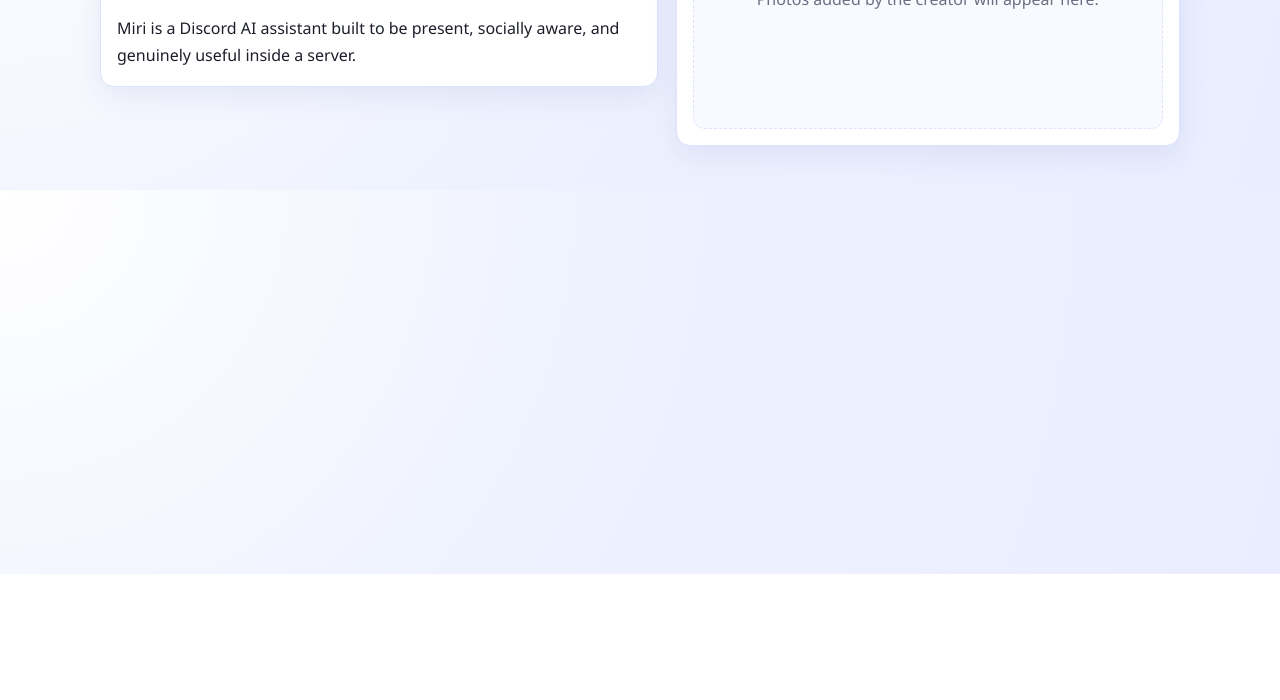
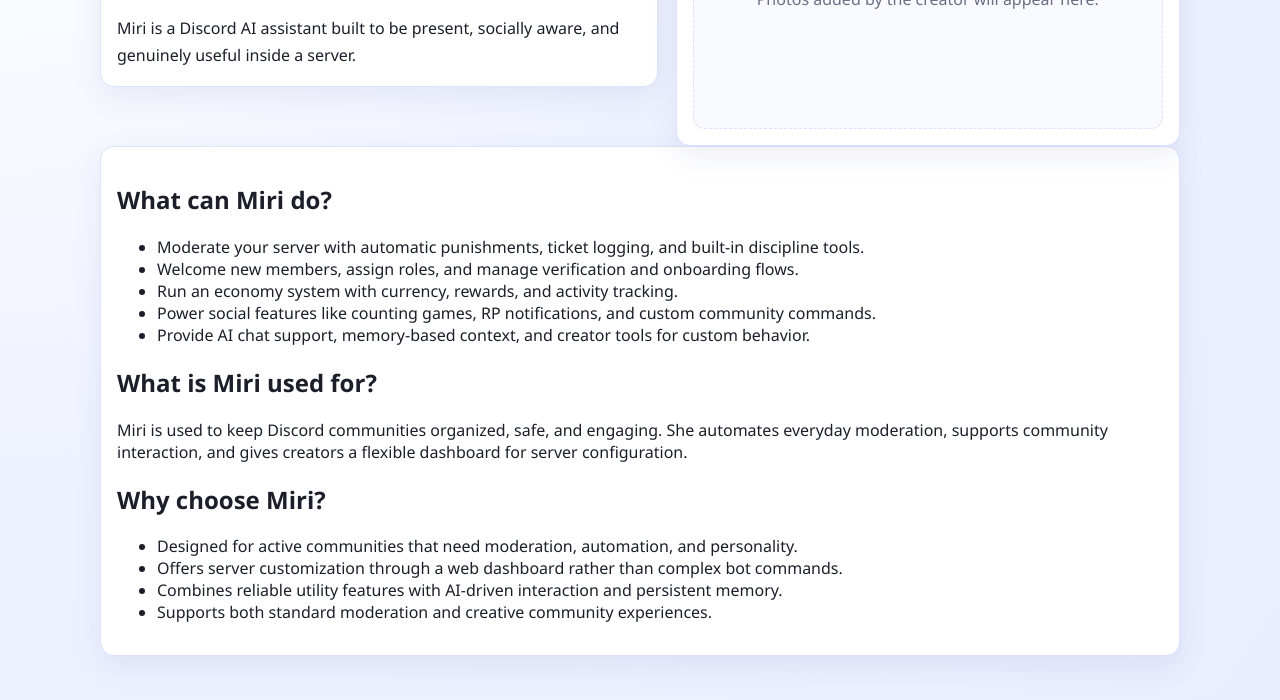
Before and after one commit to TLG-Tako/Miri-Web-Hosting, a website: page index.html in a window 1280 px wide. Shown: the part 226-926 px from the top of the page. Before the commit the page ends 800 px from the top, so only its background shows below. Drawn offline with Linux system fonts and the light colour scheme; no server answers.

Commit message:
feat: Add detailed descriptions of Miri's capabilities and use cases

```diff
--- a/index.html
+++ b/index.html
@@ -95,6 +95,28 @@
         <div id="photoGrid" class="photo-grid"></div>
       </div>
     </section>
+
+    <section class="card">
+      <h2>What can Miri do?</h2>
+      <ul>
+        <li>Moderate your server with automatic punishments, ticket logging, and built-in discipline tools.</li>
+        <li>Welcome new members, assign roles, and manage verification and onboarding flows.</li>
+        <li>Run an economy system with currency, rewards, and activity tracking.</li>
+        <li>Power social features like counting games, RP notifications, and custom community commands.</li>
+        <li>Provide AI chat support, memory-based context, and creator tools for custom behavior.</li>
+      </ul>
+
+      <h2>What is Miri used for?</h2>
+      <p>Miri is used to keep Discord communities organized, safe, and engaging. She automates everyday moderation, supports community interaction, and gives creators a flexible dashboard for server configuration.</p>
+
+      <h2>Why choose Miri?</h2>
+      <ul>
+        <li>Designed for active communities that need moderation, automation, and personality.</li>
+        <li>Offers server customization through a web dashboard rather than complex bot commands.</li>
+        <li>Combines reliable utility features with AI-driven interaction and persistent memory.</li>
+        <li>Supports both standard moderation and creative community experiences.</li>
+      </ul>
+    </section>
   </main>
 </div>
 
```
